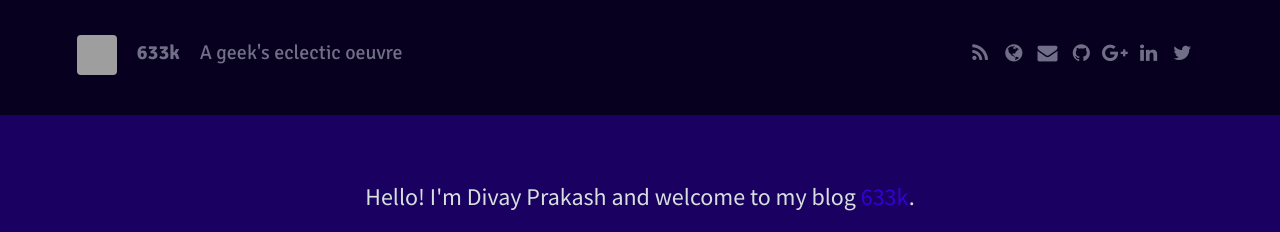
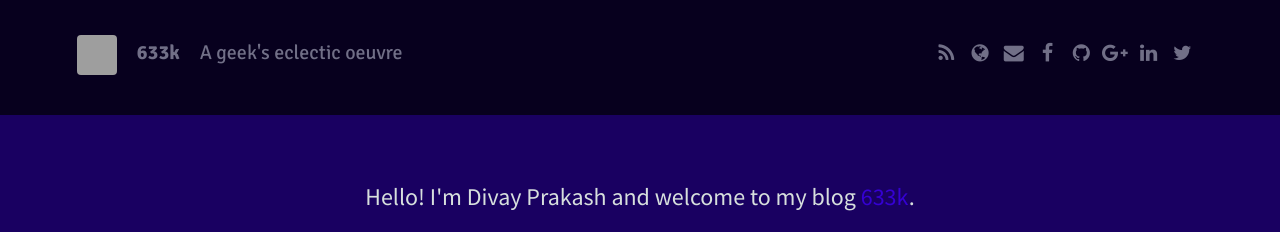
Before and after one commit to divayprakash/old-blog-1, a Jekyll site: the page built from index.html, in a window 1280 px wide. Shown: the top 232 px of the page. Built offline with Jekyll 4.4.1, drawn with Linux system fonts in a browser that asks for light colours; nearby versions of some CDN libraries; emoji names are drawn with the system emoji font; the list of posts is cut into pages by our own code; grey boxes are pictures that could not be loaded.

Commit message:
:wrench: Fix social links, include facebook and remove instagram

```diff
--- a/_config.yml
+++ b/_config.yml
@@ -11,10 +11,9 @@ theme_settings:
   rss: true
   website: https://divayprakash.github.io/
   email_address: divayprakash3@gmail.com
-  facebook:
+  facebook: 1333414176673744
   github: divayprakash
   google_plus: u/0/+DivayPrakash
-  instagram:
   linkedin: https://www.linkedin.com/in/divayprakash/
   twitter: divayprakash3
 
--- a/_includes/icons.html
+++ b/_includes/icons.html
@@ -46,14 +46,6 @@
 </li>
 {% endif %}
 
-{% if site.theme_settings.instagram %}
-<li>
-	<a href="http://instagram.com/{{ site.theme_settings.instagram }}" title="{{ site.theme_settings.str_follow_on }} Instagram">
-		<i class="fa fa-fw fa-instagram"></i>
-	</a>
-</li>
-{% endif %}
-
 {% if site.theme_settings.linkedin %}
 <li>
 	<a href="{{ site.theme_settings.linkedin }}" title="{{ site.theme_settings.str_follow_on }} LinkedIn">
```
